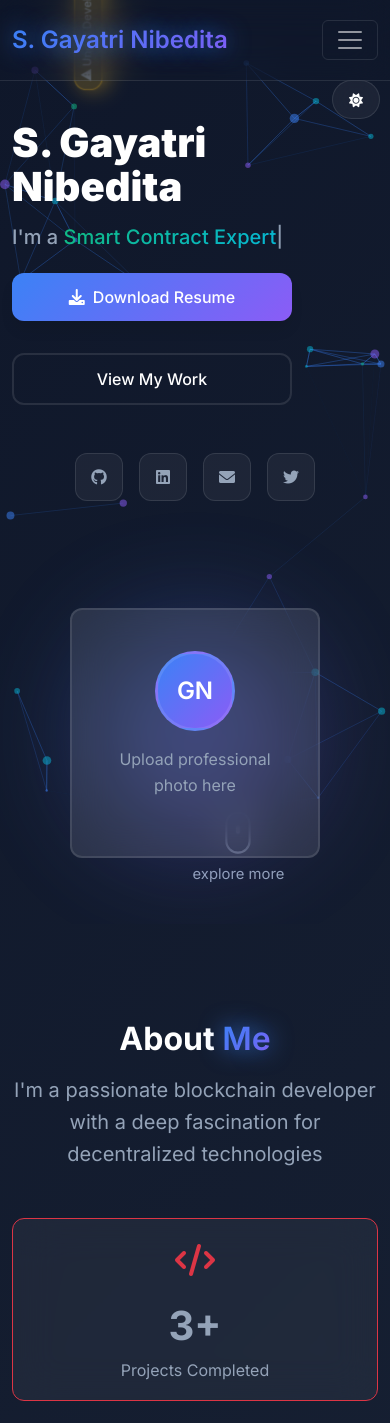
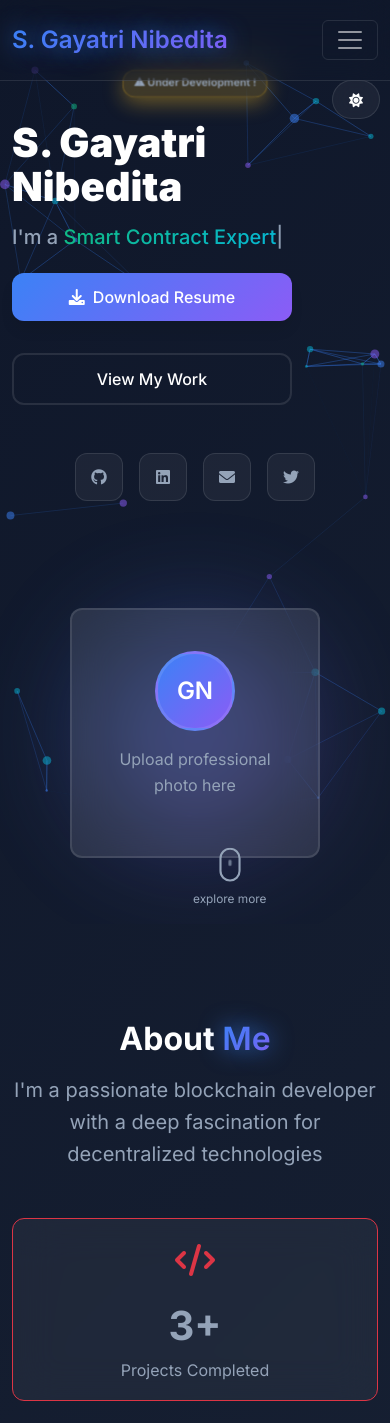
Before and after one commit to Gayatri-Nibedita/Personal-Portfolio, a React (Vite) app in the folder src/personal-portfolio-frontend/: page / in a window 390 px wide. Shown: the top 1423 px of the page. Built offline with nearby package versions, Linux system fonts and the light colour scheme.

Commit message:
Fix positioning for mobile view

```diff
--- a/src/personal-portfolio-frontend/src/components/Hero.jsx
+++ b/src/personal-portfolio-frontend/src/components/Hero.jsx
@@ -124,9 +124,8 @@ const Hero = () => {
             </div>
           </Col>
         </Row>
-      </Container>
 
-      <div className="dev-tag" data-aos="fade-right" data-aos-delay="300">
+        <div className="dev-tag" data-aos="fade-down" data-aos-delay="300">
           ⚠ Under Development !
         </div>
 
@@ -136,6 +135,7 @@ const Hero = () => {
           </div>
           <span>explore more</span>
         </div>
+      </Container>
     </section>
   );
 };
--- a/src/personal-portfolio-frontend/src/index.scss
+++ b/src/personal-portfolio-frontend/src/index.scss
@@ -193,11 +193,10 @@ html {
 }
 
 .dev-tag {
-  position: fixed;
-  top: 50%;
-  left: 20px;
-  transform: translateY(-50%) rotate(-90deg);
-  transform-origin: center;
+  position: absolute;
+  top: 100px;
+  left: 50%;
+  transform: translateX(-50%);
   display: inline-block;
   background: rgba(251, 191, 36, 0.2);
   color: var(--text-secondary);
@@ -218,11 +217,11 @@ html {
 @keyframes pulseGlow {
   0%, 100% {
     box-shadow: 0 4px 15px rgba(251, 191, 36, 0.3);
-    transform: translateY(-50%) rotate(-90deg) scale(1);
+    transform: translateX(-50%) scale(1);
   }
   50% {
     box-shadow: 0 6px 25px rgba(251, 191, 36, 0.5);
-    transform: translateY(-50%) rotate(-90deg) scale(1.05);
+    transform: translateX(-50%) scale(1.05);
   }
 }
 
@@ -734,6 +733,7 @@ html {
   align-items: center;
   color: var(--text-secondary);
   font-size: 0.875rem;
+  z-index: 10;
 }
 
 .scroll-mouse {
@@ -1295,12 +1295,25 @@ html {
 /* Responsive Design */
 @media (max-width: 768px) {
   .dev-tag {
-    position: fixed;
-    top: 20px;
-    left: 20px;
-    transform: none;
+    top: 80px;
     font-size: 0.75rem;
     padding: 6px 12px;
+  }
+
+  .scroll-indicator {
+    bottom: 1rem;
+    font-size: 0.75rem;
+  }
+
+  .scroll-mouse {
+    width: 20px;
+    height: 32px;
+  }
+
+  .scroll-wheel {
+    width: 3px;
+    height: 6px;
+    top: 4px;
   }
 
   .section-title {
@@ -1368,10 +1381,14 @@ html {
 
 @media (max-width: 576px) {
   .dev-tag {
+    top: 70px;
+    font-size: 0.65rem;
+    padding: 4px 10px;
+  }
+
+  .scroll-indicator {
+    bottom: 0.5rem;
     font-size: 0.7rem;
-    padding: 4px 8px;
-    top: 15px;
-    left: 15px;
   }
 
   .hero-title {
```
Lines whose indentation alone changed are shown as unchanged.
